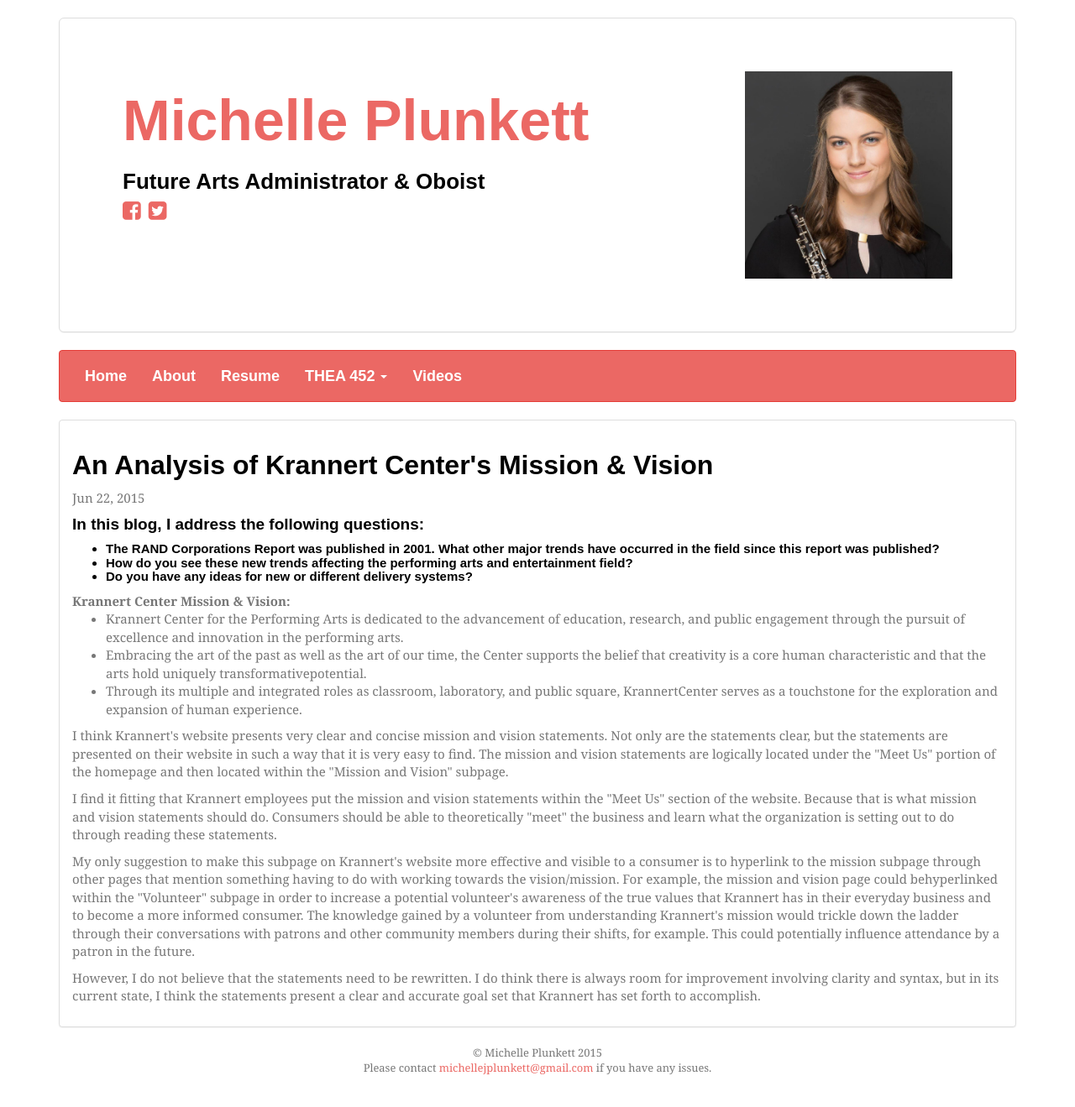
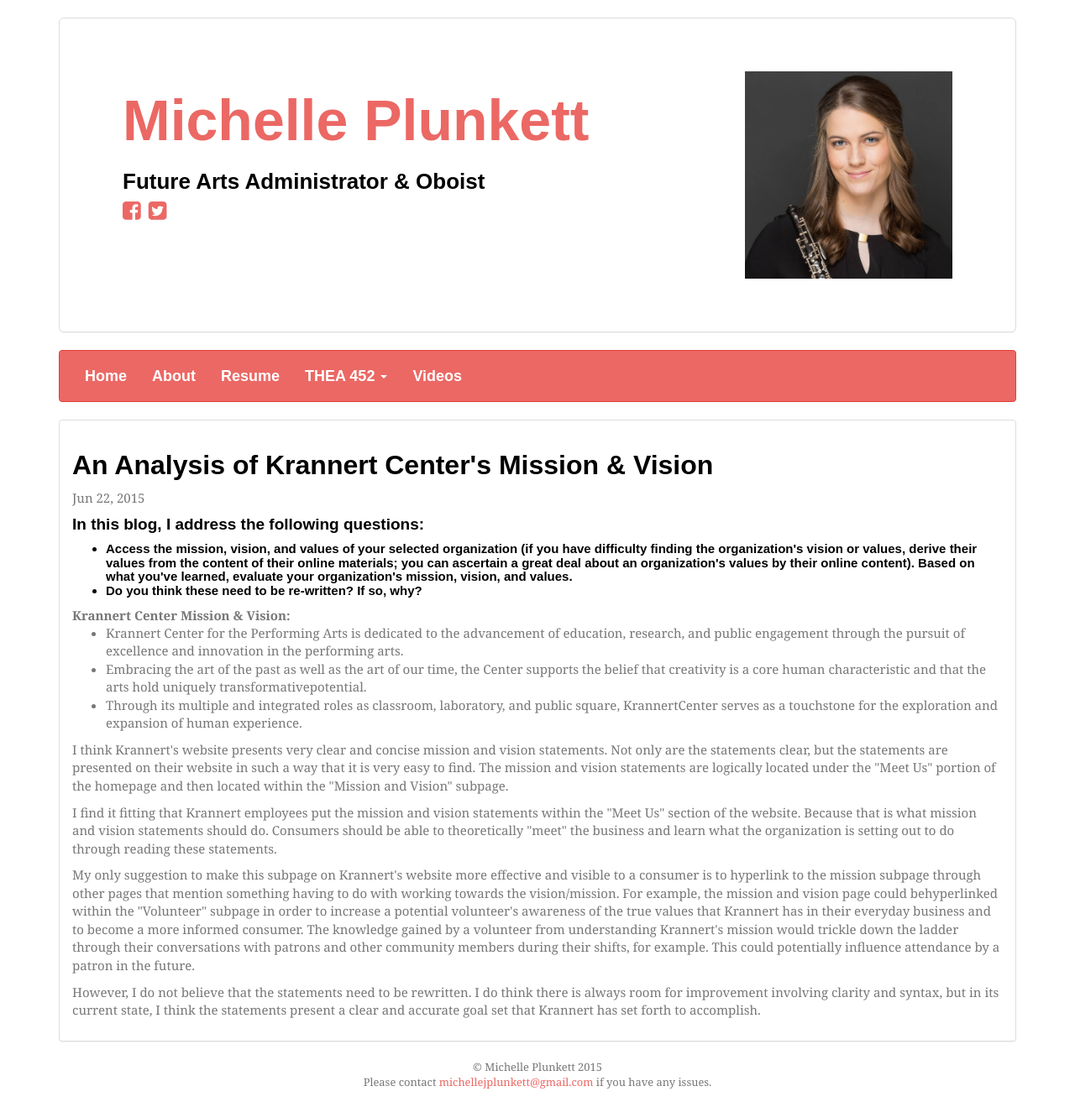
Before and after one commit to michelleplunkett/michelleplunkett.github.io, a Jekyll site: the page built from blogs/_posts/2015-06-22-blog1.html, in a window 1280 px wide. Shown: the whole page at 84% size. Built offline with Jekyll 4.4.1, drawn with Linux system fonts in a browser that asks for light colours; nearby versions of some CDN libraries; some web fonts are replaced; Markdown is read by kramdown in place of the engine named in the settings.

Commit message:
Update 2015-06-22-blog1.html

```diff
--- a/blogs/_posts/2015-06-22-blog1.html
+++ b/blogs/_posts/2015-06-22-blog1.html
@@ -6,9 +6,8 @@
 							<p></p><p></p>
 							<h4>In this blog, I address the following questions:</h4>
 								<h5><ul>
-								<li>The RAND Corporations Report was published in 2001. What other major trends have occurred in the field since this report was published?</li>
-								<li>How do you see these new trends affecting the performing arts and entertainment field?</li>
-								<li>Do you have any ideas for new or different delivery systems?</li>
+								<li>Access the mission, vision, and values of your selected organization (if you have difficulty finding the organization's vision or values, derive their values from the content of their online materials; you can ascertain a great deal about an organization's values by their online content). Based on what you've learned, evaluate your organization's mission, vision, and values.</li>
+								<li>Do you think these need to be re-written? If so, why?</li>
 								</ul></h5>
 
 							<p></p><p></p>
```
